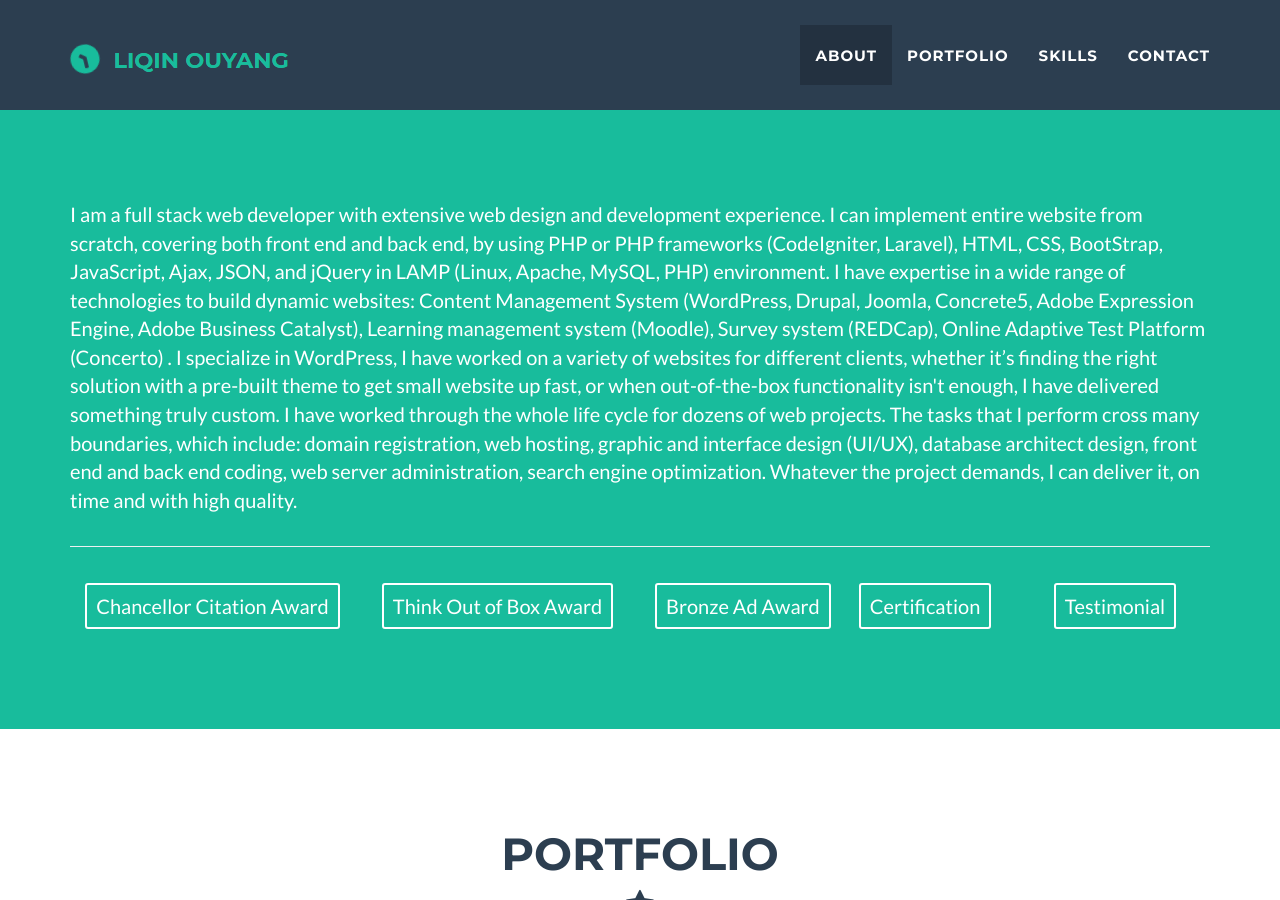
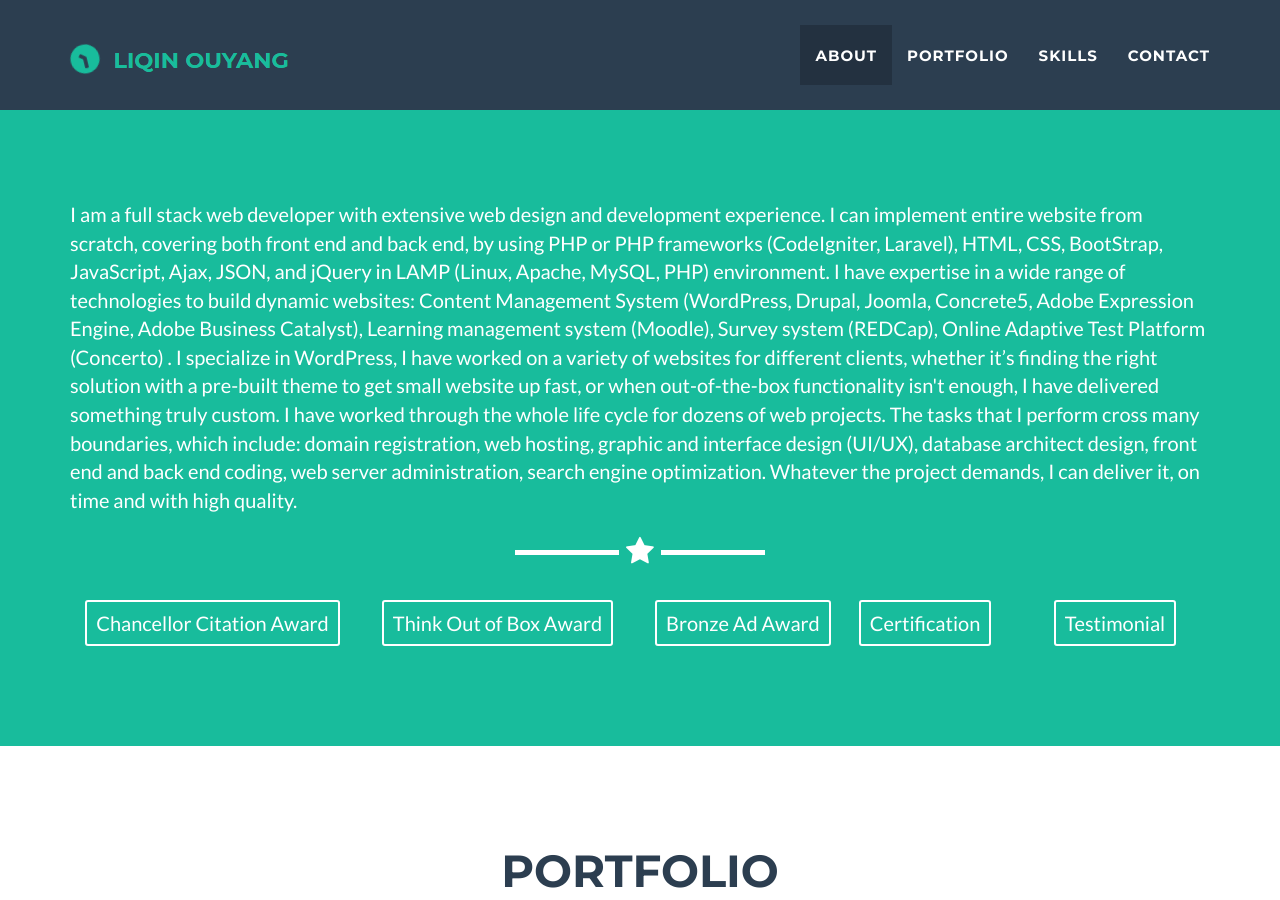
Before and after one commit to hbxtoylq/hbxtoylq.github.io, a Jekyll site: the page built from index.html, in a window 1280 px wide and 900 px high. Built offline with Jekyll 4.4.1, drawn with Linux system fonts in a browser that asks for light colours; nearby versions of some CDN libraries.

Commit message:
Update header.html

```diff
--- a/_includes/header.html
+++ b/_includes/header.html
@@ -18,7 +18,7 @@
 		   </div>
 		 <div class="row">
                 <div class="col-lg-12 text-center">
-                                    <hr class="award-primary">
+                                    <hr class="star-light">
                 </div>
             </div>
 		 <div class="row"><div class="col-sm-12">
```
